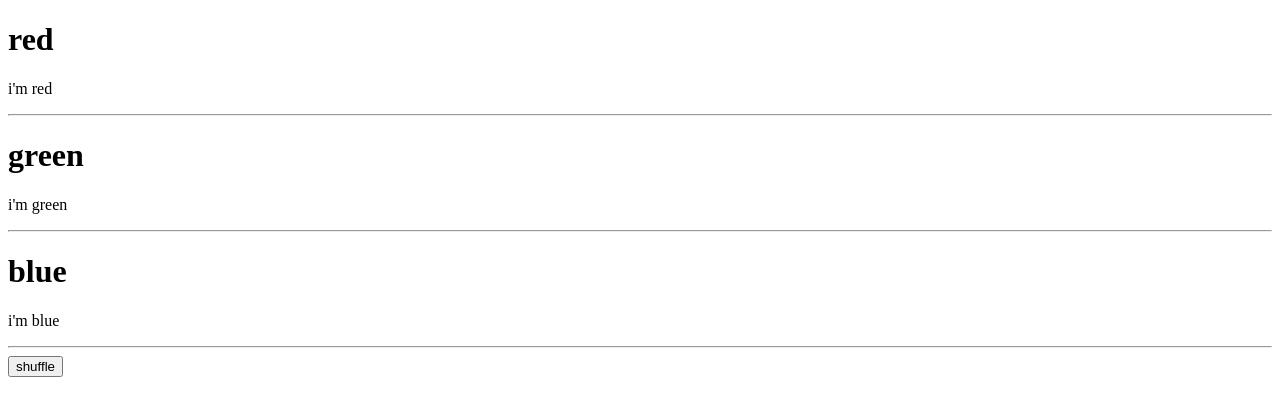
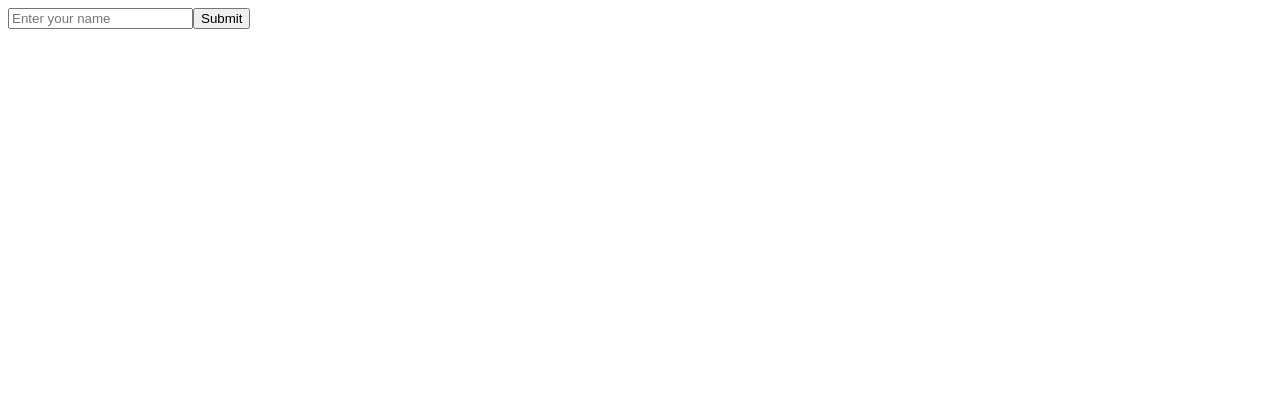
Before and after one commit to mo634/react-level-2, a React (Vite) app: page / in a window 1280 px wide. Shown: the top 416 px of the page. Built offline with nearby package versions, Linux system fonts and the light colour scheme.

Commit message:
14.uncontrolled component example

```diff
--- a/src/App.jsx
+++ b/src/App.jsx
@@ -1,30 +1,21 @@
-// keys according to states
-import React, { useState } from 'react'
-import Item from './components/Item'
-import lodash from "lodash"
+import React, { useRef } from 'react'
+
 const App = () => {
-  const [color, setColor] = useState(['red', 'green', 'blue'])
-  // green blue red
-
-
-  const handleShuffle = () => {
-    setColor(lodash.shuffle(color))
+    const inputRef = useRef()
+    const handleSubmit = () => {
+        console.log(inputRef.current.value)
     }
     return (
         <div>
-      {
-        color.map((elem) =>
-          <Item
-            key={elem}
-            color={elem}
-          />)
-      }
+            <input
+                type="text"
+                placeholder='Enter your name'
+                ref={inputRef}
+            />
 
             <button
-        onClick={handleShuffle}
-      >
-        shuffle
-      </button>
+                onClick={handleSubmit}
+            >Submit</button>
         </div>
     )
 }
```
Lines whose indentation alone changed are shown as unchanged.
